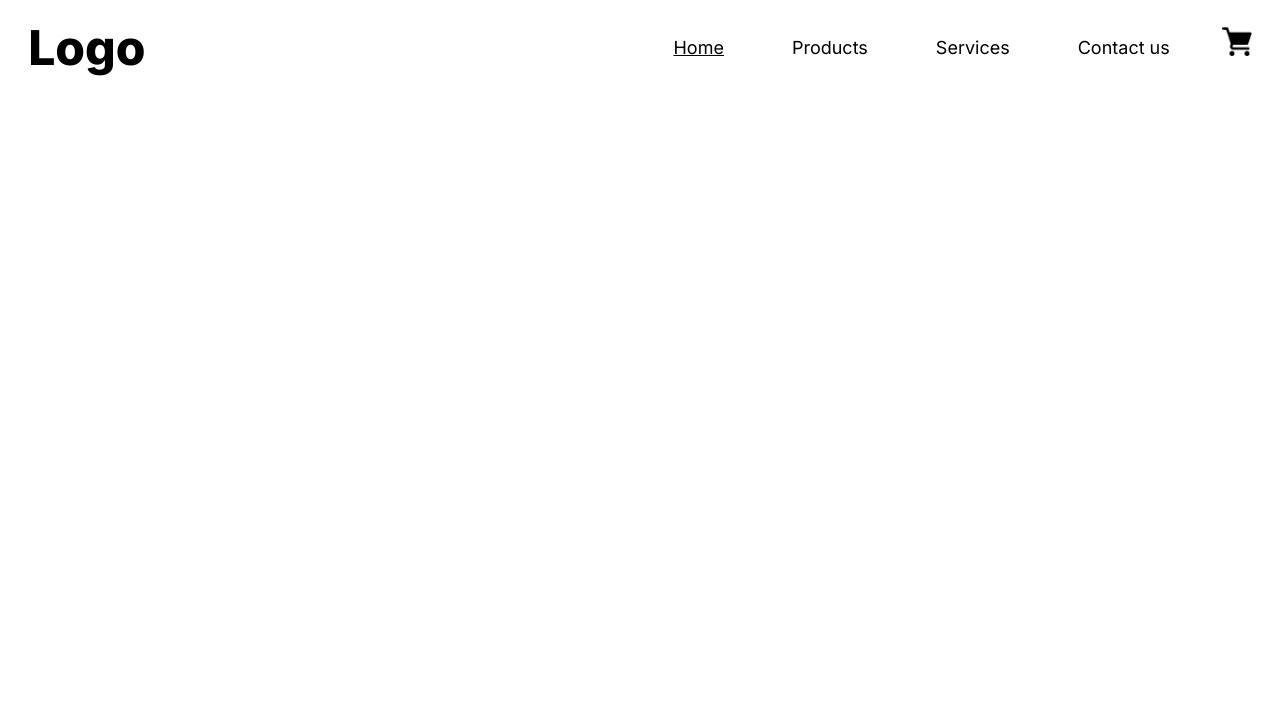
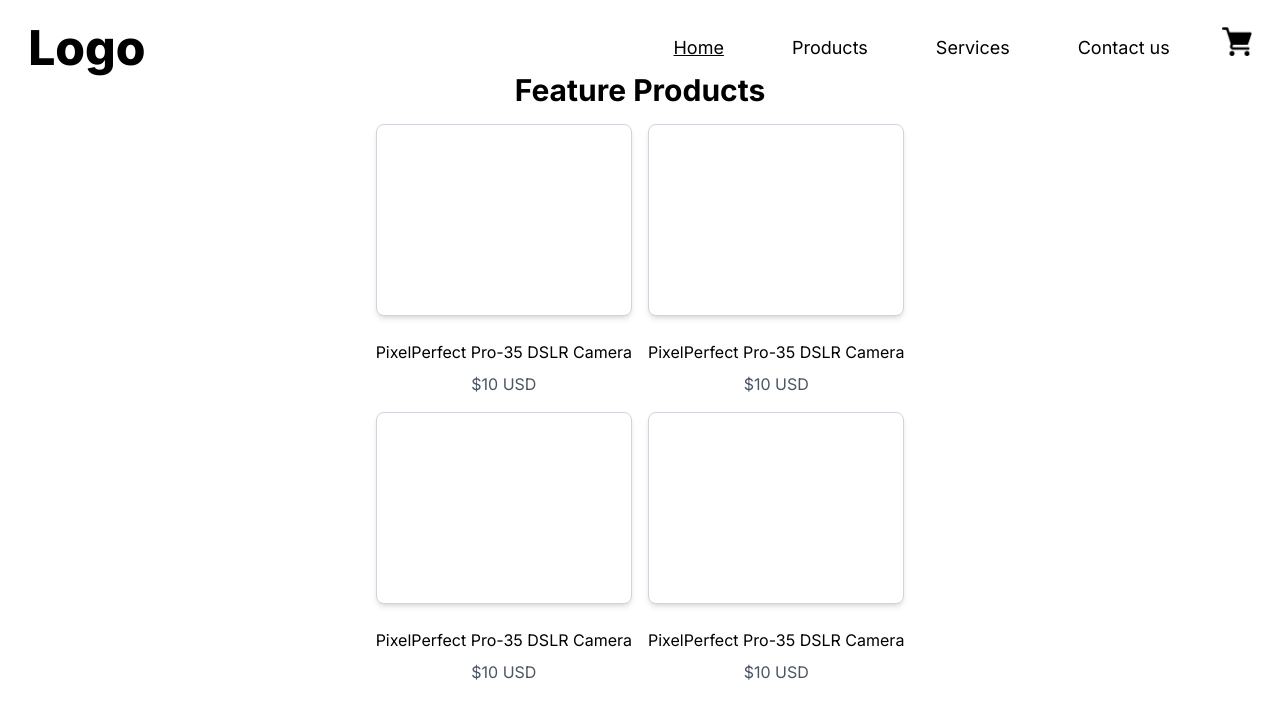
Before and after one commit to Ansh-Sonkusare/ecommerce-front-end, a Next.js app: page / in a window 1280 px wide. Shown: the top 718 px of the page. Built offline with nearby package versions, Linux system fonts and the light colour scheme.

Commit message:
feat: feature product

```diff
--- a/package.json
+++ b/package.json
@@ -11,9 +11,9 @@
   },
   "dependencies": {
     "@t3-oss/env-nextjs": "^0.7.1",
-    "next": "^14.0.4",
-    "react": "18.2.0",
-    "react-dom": "18.2.0",
+    "next": "^14.1.0",
+    "react": "^18.2.0",
+    "react-dom": "^18.2.0",
     "zod": "^3.22.4"
   },
   "devDependencies": {
--- /dev/null
+++ b/src/app/components/ui/feature.tsx
@@ -0,0 +1,33 @@
+function Feature() {
+  return (
+    <div className="flex flex-col items-center">
+      <h2 className="font-inter mb-4 text-center text-3xl font-bold">
+        Feature Products
+      </h2>
+      <div className="grid grid-cols-2 gap-4">
+        <div className="w-148 h-48  rounded-lg border border-gray-300 bg-white p-6 shadow-md hover:scale-105 hover:shadow-lg"></div>
+        <div className="w-148  h-48  rounded-lg border border-gray-300 bg-white p-6 shadow-md hover:scale-105 hover:shadow-lg"></div>
+        <div className="text-center">
+          <p className="mt-2">PixelPerfect Pro-35 DSLR Camera</p>
+          <p className="mt-2 text-gray-600">$10 USD</p>
+        </div>
+        <div className="text-center">
+          <p className="mt-2">PixelPerfect Pro-35 DSLR Camera</p>
+          <p className="mt-2  text-gray-600">$10 USD</p>
+        </div>
+        <div className="w-148  h-48  rounded-lg border border-gray-300 bg-white p-6 shadow-md hover:scale-105 hover:shadow-lg"></div>
+        <div className="w-148  h-48  rounded-lg border border-gray-300 bg-white p-6 shadow-md hover:scale-105 hover:shadow-lg"></div>
+        <div className="text-center">
+          <p className="mt-2">PixelPerfect Pro-35 DSLR Camera</p>
+          <p className="mt-2  text-gray-600">$10 USD</p>
+        </div>
+        <div className="text-center">
+          <p className="mt-2">PixelPerfect Pro-35 DSLR Camera</p>
+          <p className="mt-2  text-gray-600">$10 USD</p>
+        </div>
+      </div>
+    </div>
+  );
+}
+
+export default Feature;
--- a/src/app/page.tsx
+++ b/src/app/page.tsx
@@ -1,10 +1,13 @@
 import Link from "next/link";
 import Navbar from "./components/ui/navbar";
+import Feature from "./components/ui/feature";
 
 export default function HomePage() {
   return (
     <>
       <Navbar />
+
+      <Feature />
     </>
   );
 }
```
Also changed, not shown: 1 other file (tests, documents, lock files or other folders).
